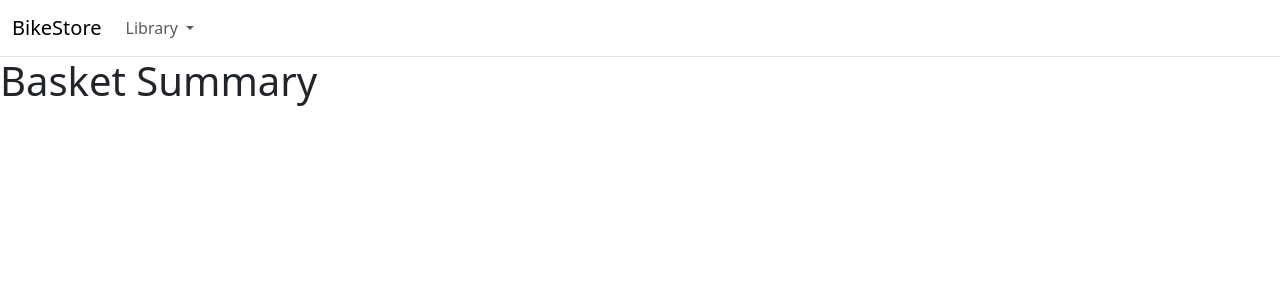
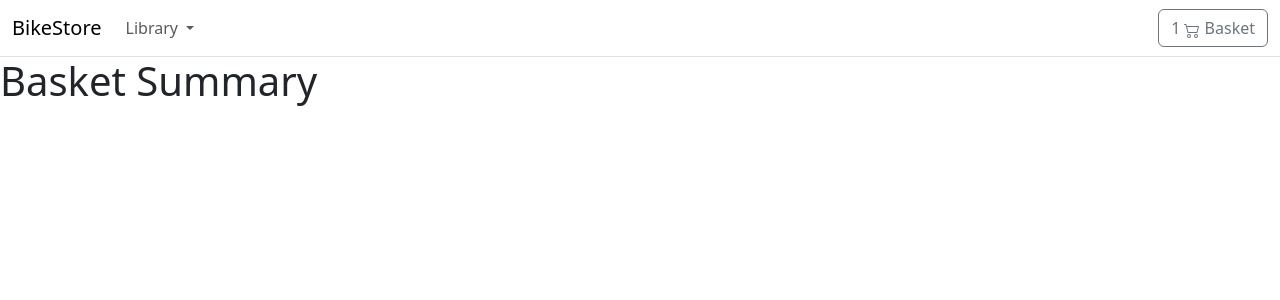
Before and after one commit to dsuetin/django_project, a Django app: page /basket/ in a window 1280 px wide. Shown: the top 300 px of the page. Run offline with Django 4.2, Linux system fonts and the light colour scheme; data comes from the database, SQL or seed files in the repository.

Commit message:
add basket icon

```diff
--- a/templates/store/base.html
+++ b/templates/store/base.html
@@ -39,6 +39,17 @@
                             </ul>
                         </li>
                     </ul>
+                    <a type="button" role="button" href="{% url "basket:basket_summary" %}" class="btn btn-outline-secondary">
+                        <!-- <div class="d-inline-flex">1</div> -->
+                        1
+                        <svg xmlns="http://www.w3.org/2000/svg" width="16" height="16" fill="currentColor"
+                        class="bi bi-cart2" viewBox="0 0 16 16">
+                            <path d="M0 2.5A.5.5 0 0 1 .5 2H2a.5.5 0 0 1 .485.379L2.89 4H14.5a.5.5 0 0 1 .485.621l-1.5 6A.5.5 0 0 1 13 11H4a.5.5 0 0 1-.485-.379L1.61 3H.5a.5.5 0 0 1-.5-.5zM3.14 5l1.25 5h8.22l1.25-5H3.14zM5 13a1 1 0 1 0 0 2 1 1 0 0 0 0-2zm-2 1a2 2 0 1 1 4 0 2 2 0 0 1-4 0zm9-1a1 1 0 1 0 0 2 1 1 0 0 0 0-2zm-2 1a2 2 0 1 1 4 0 2 2 0 0 1-4 0z"/>
+                        </svg>
+
+                        <!-- <div>Basket</div> -->
+                        Basket
+                    </a>
                 </div>
             </div>
         </nav>
```
